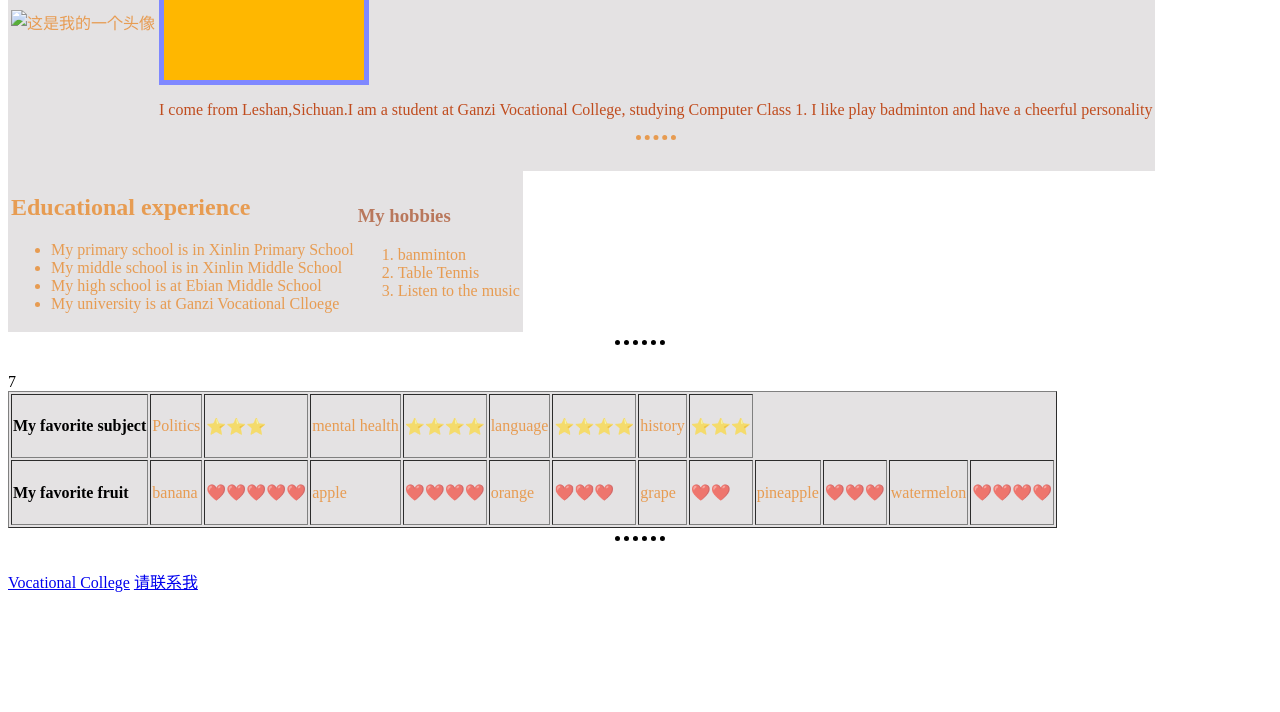
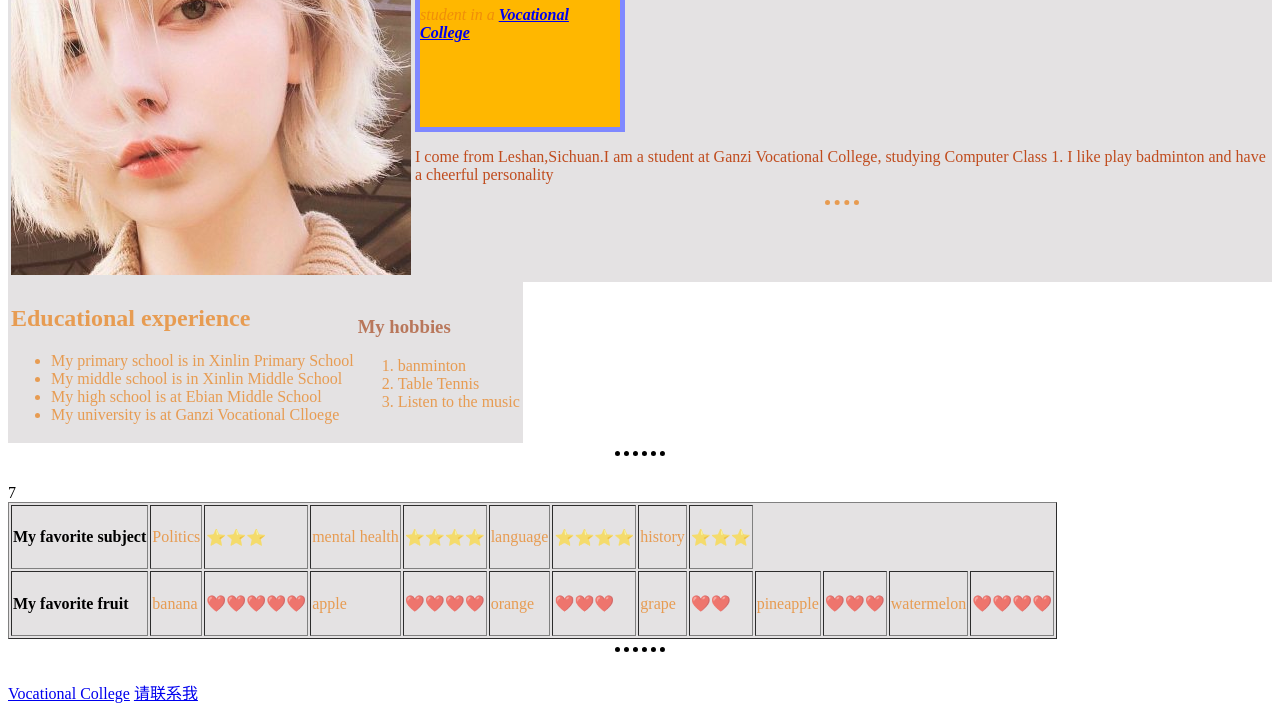
Before and after one commit to Muxiagan123/Mxag258369, a plain HTML site: page index.html in a window 1280 px wide. Shown: the part 136-848 px from the top of the page. Before the commit the page ends 800 px from the top, so only its background shows below. Drawn offline with Linux system fonts and the light colour scheme.

Commit message:
Update index.html

```diff
--- a/index.html
+++ b/index.html
@@ -14,7 +14,7 @@
 
 <body>
     <table>
-      <td><img sr="img/tou.jpg" alt ="这是我的一个头像"></td>
+      <td><img src="img/tou.jpg" alt ="这是我的一个头像"></td>
         <td>
             <div>
                 <h1 id ="heading">MuxiAgan</h1>
```
